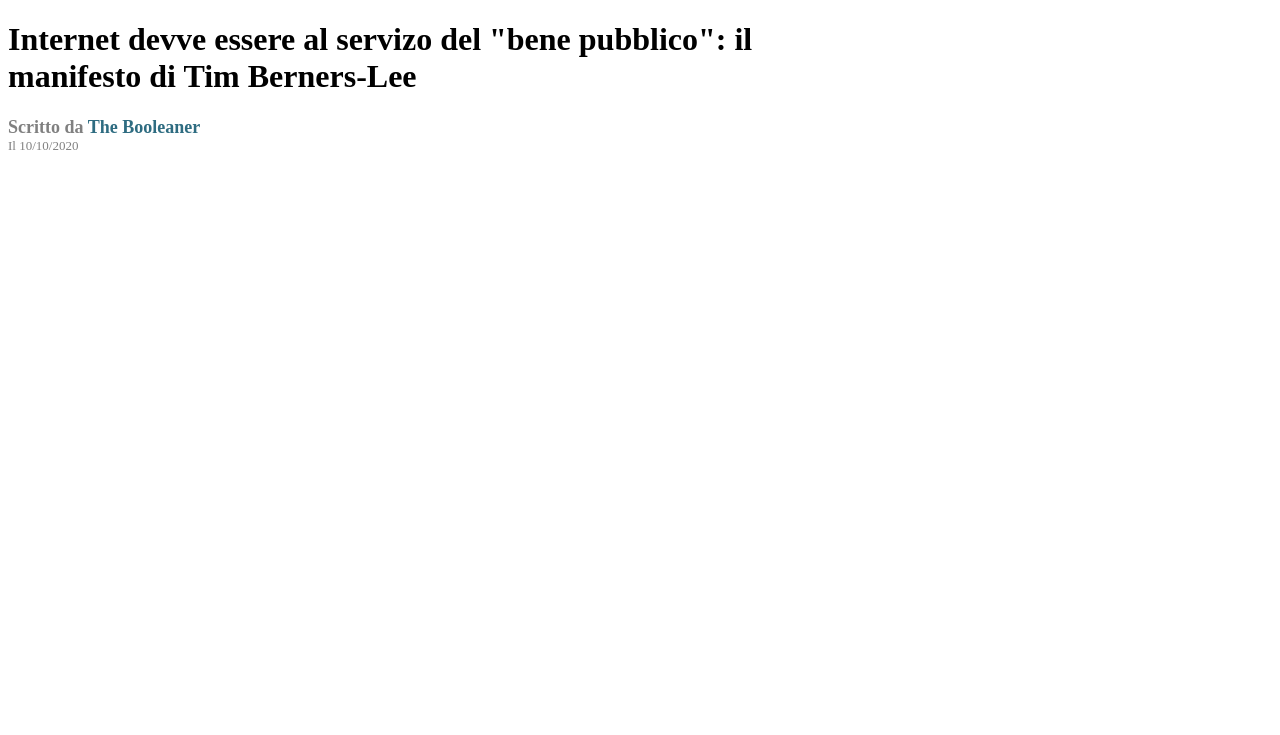
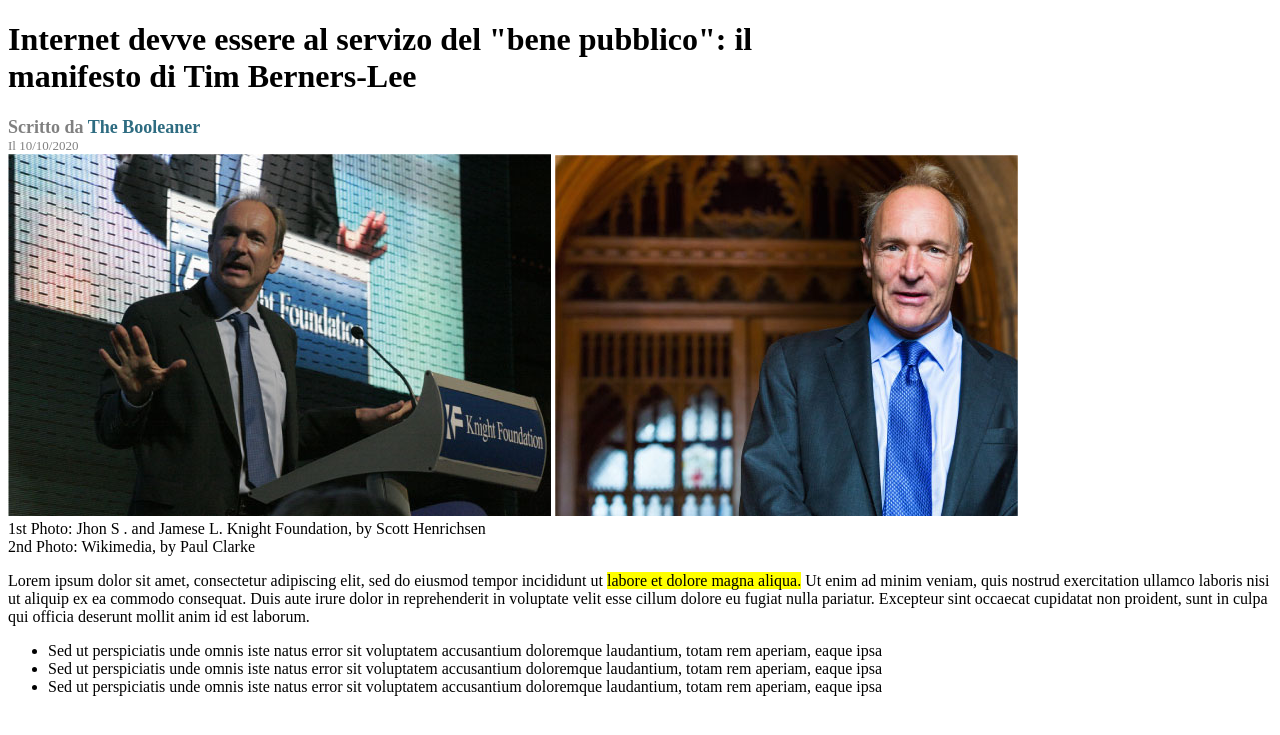
Before and after one commit to Jonathanmasa/html-css-booleaner, a plain HTML site: page index.html in a window 1280 px wide. Shown: the part 63-798 px from the top of the page. Drawn offline with Linux system fonts and the light colour scheme.

Commit message:
prima parte del main

```diff
--- a/css/style.css
+++ b/css/style.css
@@ -19,6 +19,11 @@
     color: rgb(46, 108, 129);
 }
 
+.frase-evidenza {
+    background-color: yellow;
+
+}
+
 .info-dettagliate{
     font-size: small;
     color: gray;
--- a/index.html
+++ b/index.html
@@ -25,10 +25,36 @@
         <!-- sezione immagini e descrizione main -->
         <section>
 
+            <img src="img/tim-1.jpg" alt="foto Tim Berners-Lee">
+            <img src="img/tim-2.jpg" alt="foto Tim Berners-Lee">
+            <div>1st Photo: Jhon S . and Jamese L. Knight Foundation, by Scott Henrichsen</div>
+            <div>2nd Photo: Wikimedia, by Paul Clarke</div>
+
         </section>
 
-        <!-- sezione paragrafo e lista ul -->
+        <!-- sezione paragrafo-->
         <section>
+            <p>
+                Lorem ipsum dolor sit amet, consectetur adipiscing elit, sed do eiusmod tempor incididunt ut <span class="frase-evidenza">labore et dolore magna aliqua.</span> Ut enim ad minim veniam, quis nostrud exercitation ullamco laboris nisi ut aliquip ex ea commodo consequat. Duis aute irure dolor in reprehenderit in voluptate velit esse cillum dolore eu fugiat nulla pariatur. Excepteur sint occaecat cupidatat non proident, sunt in culpa qui officia deserunt mollit anim id est laborum.
+            </p>
+
+            <!-- lista ul del paragrafo -->
+            <ul>
+                <li>
+                    Sed ut perspiciatis unde omnis iste natus error sit voluptatem accusantium doloremque laudantium, totam rem aperiam, eaque ipsa
+                </li>
+
+                <li>
+                    Sed ut perspiciatis unde omnis iste natus error sit voluptatem accusantium doloremque laudantium, totam rem aperiam, eaque ipsa
+                </li>
+
+                <li>
+                    Sed ut perspiciatis unde omnis iste natus error sit voluptatem accusantium doloremque laudantium, totam rem aperiam, eaque ipsa
+                </li>
+
+            </ul>
+
+
 
         </section>
 
```
